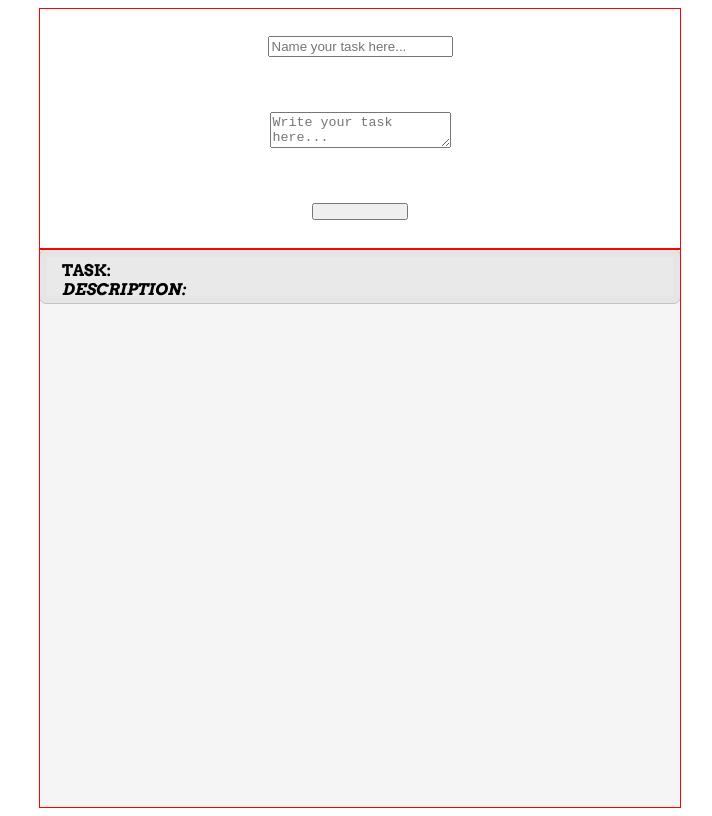
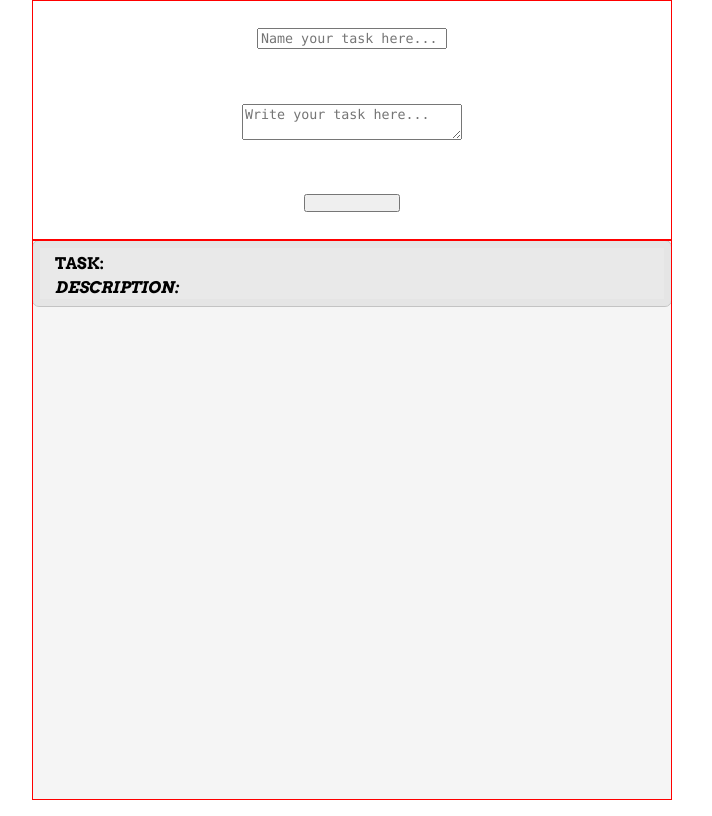
Before and after one commit to Rugwall01/TOP_To_Do_List, a website built with webpack: page src/template.html in a window 1280 px wide. Both pictures are taken after a click on the button 648 px from the left and 211 px from the top of the page. Shown: the whole page, without its empty margins (288-1000 px from the left). Built offline with nearby package versions, Linux system fonts and the light colour scheme.

Commit message:
styling of display cards: adjusted max height, added text-overflow and whitespace properties to break overflow with ellipses, card flash on hover added and controlled by bg-color opacity

```diff
--- a/src/styles.css
+++ b/src/styles.css
@@ -25,6 +25,49 @@
     font-weight: bold;
     font-style: italic;
 }
+
+
+/* 1. Use a more-intuitive box-sizing model */
+*, *::before, *::after {
+    box-sizing: border-box;
+  }
+  /* 2. Remove default margin */
+  * {
+    margin: 0;
+  }
+  body {
+    /* 3. Add accessible line-height */
+    line-height: 1.5;
+    /* 4. Improve text rendering */
+    -webkit-font-smoothing: antialiased;
+  }
+  /* 5. Improve media defaults */
+  img, picture, video, canvas, svg {
+    display: block;
+    max-width: 100%;
+  }
+  /* 6. Inherit fonts for form controls */
+  input, button, textarea, select {
+    /* font: inherit; */
+    overflow-wrap: break-word;
+  }
+  /* 7. Avoid text overflows */
+  p, h1, h2, h3, h4, h5, h6 {
+    overflow-wrap: break-word;
+  }
+  /* 8. Improve line wrapping */
+  p {
+    text-wrap: pretty;
+  }
+  h1, h2, h3, h4, h5, h6 {
+    text-wrap: balance;
+  }
+  /*
+    9. Create a root stacking context
+  */
+  #root, #__next {
+    isolation: isolate;
+  }
 
 
 body {
@@ -65,13 +108,23 @@ body {
 
 .displayCard {
     box-sizing: border-box;
-    height: 50px;
+    height: fit-content;
+    max-height: 65px;
     padding: 4px 15px 35px 15px;
     border: 7px solid rgba(169, 169, 169, 0.068);
     outline: 1px solid rgba(169, 169, 169, 0.644);
     background-color: rgba(211, 211, 211, 0.342);
     /* background-color: rgba(199, 8, 8, 0.534); */
     border-radius: 6px;
+    overflow: hidden;
+    /* overflow-wrap: break-word; */
+    white-space: nowrap;
+    text-overflow: ellipsis;
+}
+
+.displayCard:hover {
+    background-color: rgba(211, 211, 211, 0.699);
+
 }
 
 .taskSpan1 {
@@ -86,3 +139,19 @@ body {
 .taskSpan2, .descSpan2 {
     font-family: 'ArvoItalic';
 }
+
+#itemDesc {
+    min-width: 220px;
+}
+
+#itemName {
+    min-width: 190px;
+}
+
+input::placeholder {
+    font-family: 'Consolas', 'Courier', 'Courier New', 'UI Monospace', 'IBM Plex Mono';
+}
+
+textarea::placeholder {
+    font-family: 'Consolas', 'Courier', 'Courier New', 'UI Monospace', 'IBM Plex Mono';
+}
```
